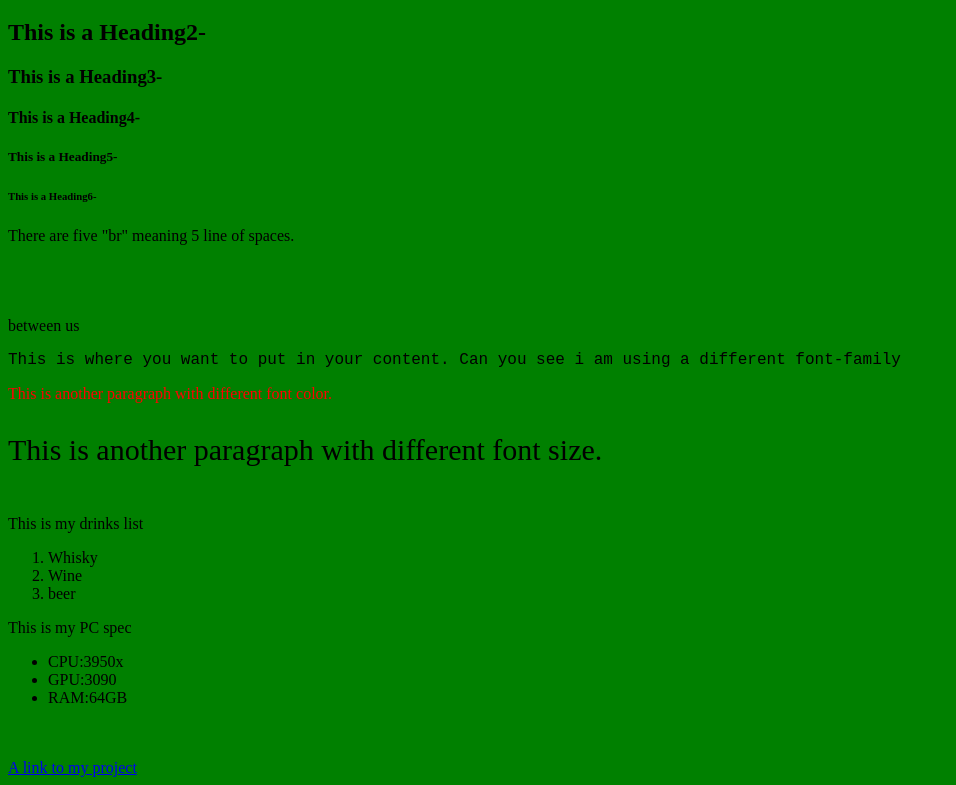
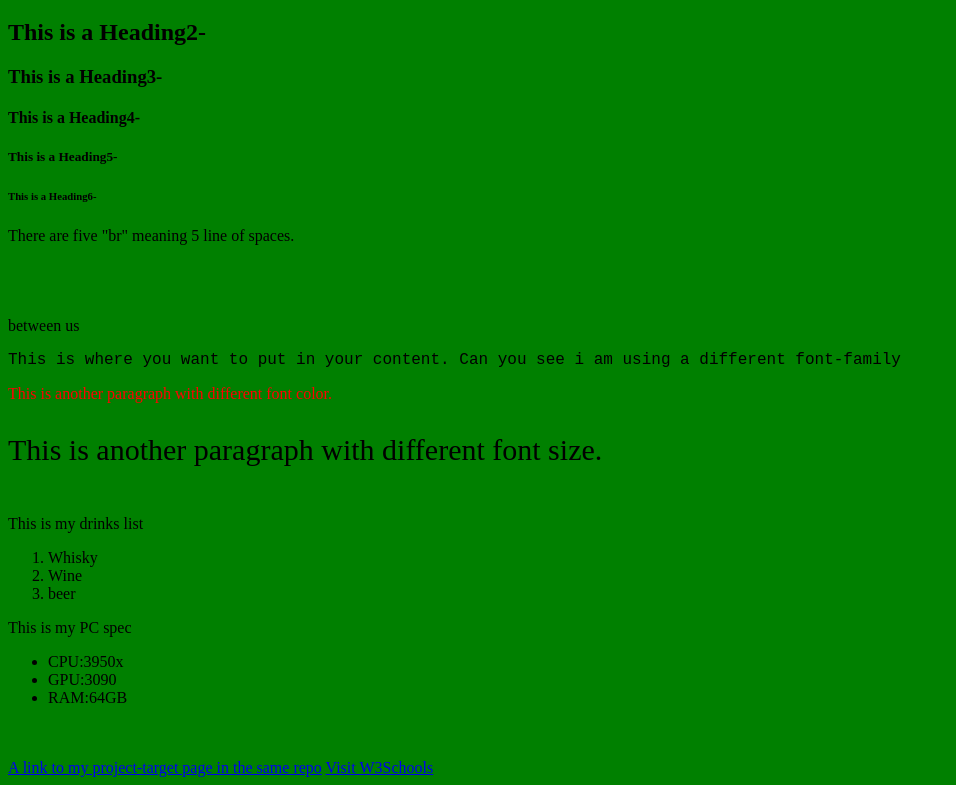
Before and after one commit to timlo-rmit/webpagedemo, a plain HTML site: page index.html in a window 1280 px wide. Shown: the part 373-1158 px from the top of the page, without its empty margins (0-956 px from the left). Drawn offline with Linux system fonts and the light colour scheme.

Commit message:
Update index.html

```diff
--- a/index.html
+++ b/index.html
@@ -43,6 +43,9 @@
     </ul>
     <br>
     <br>
-    <a href="projectidea.html" target="_blank">A link to my project</a>
+    <a href="projectidea.html" target="_blank">A link to my project-target page in the same repo</a>
+
+    <a href="https://www.w3schools.com">Visit W3Schools</a>
+    <br>
   </body>
 </html>
```
